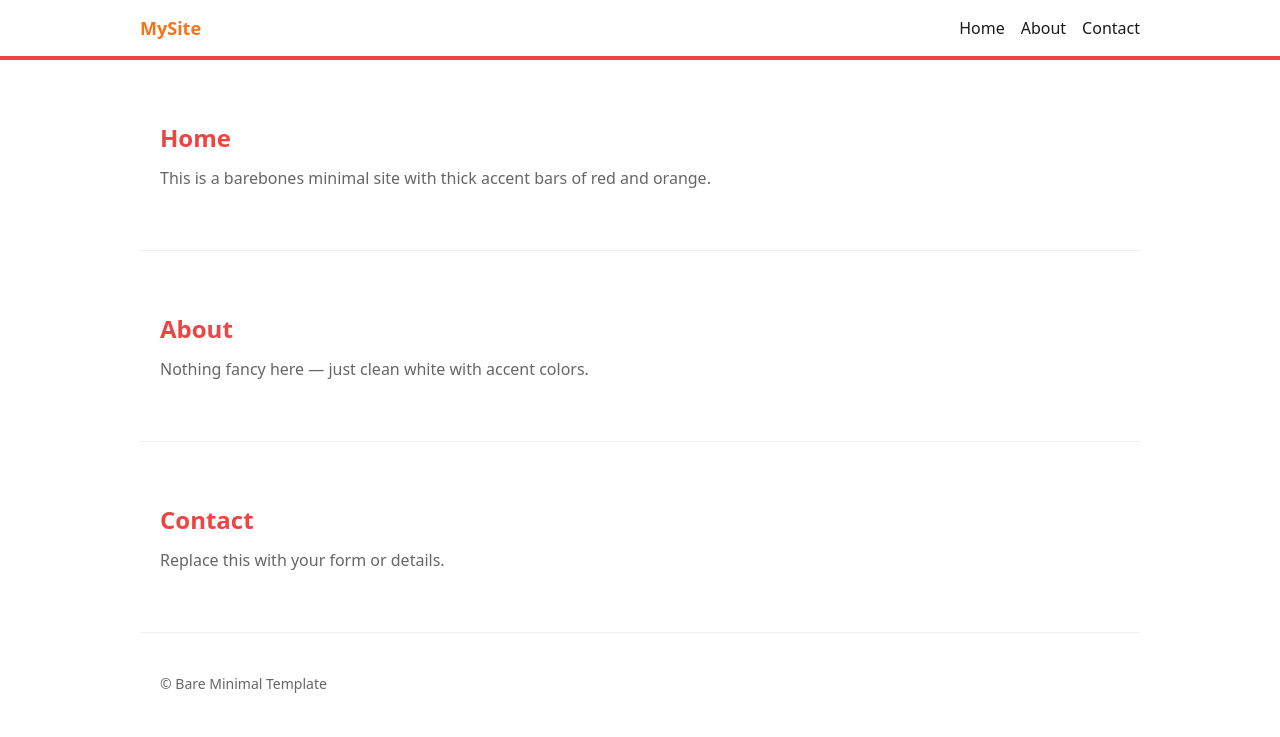
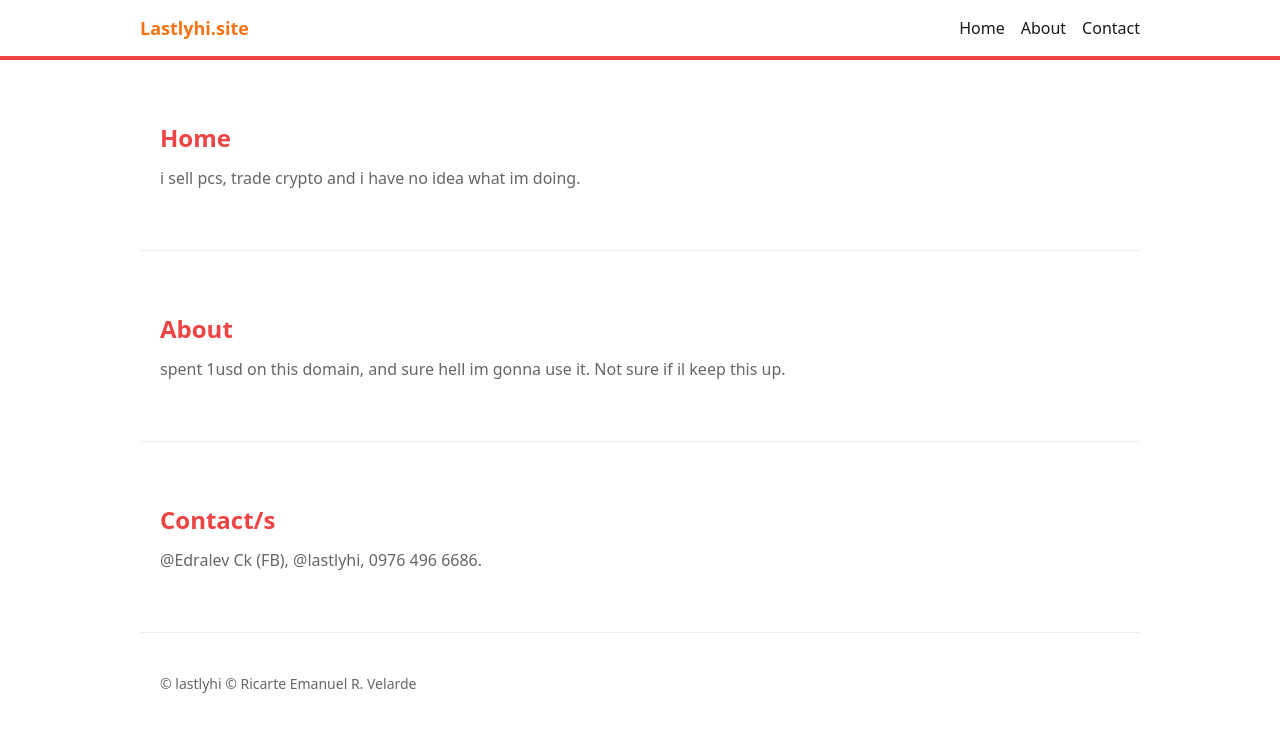
Before and after one commit to lastlyhi/lastlyhi-site, a plain HTML site: page index.html in a window 1280 px wide. Drawn offline with Linux system fonts and the light colour scheme.

Commit message:
Update index.html

```diff
--- a/index.html
+++ b/index.html
@@ -35,7 +35,7 @@
 <body>
   <header>
     <div class="navwrap">
-      <div class="brand">MySite</div>
+      <div class="brand">Lastlyhi.site</div>
       <nav>
         <a href="#home">Home</a>
         <a href="#about">About</a>
@@ -47,22 +47,22 @@
   <main>
     <section id="home">
       <h2>Home</h2>
-      <p>This is a barebones minimal site with thick accent bars of red and orange.</p>
+      <p>i sell pcs, trade crypto and i have no idea what im doing.</p>
     </section>
 
     <section id="about">
       <h2>About</h2>
-      <p>Nothing fancy here — just clean white with accent colors.</p>
+      <p>spent 1usd on this domain, and sure hell im gonna use it. Not sure if il keep this up.</p>
     </section>
 
     <section id="contact">
-      <h2>Contact</h2>
-      <p>Replace this with your form or details.</p>
+      <h2>Contact/s</h2>
+      <p>@Edralev Ck (FB), @lastlyhi, 0976 496 6686.</p>
     </section>
   </main>
 
   <footer>
-    © Bare Minimal Template
+    © lastlyhi © Ricarte Emanuel R. Velarde
   </footer>
 </body>
 </html>
```
